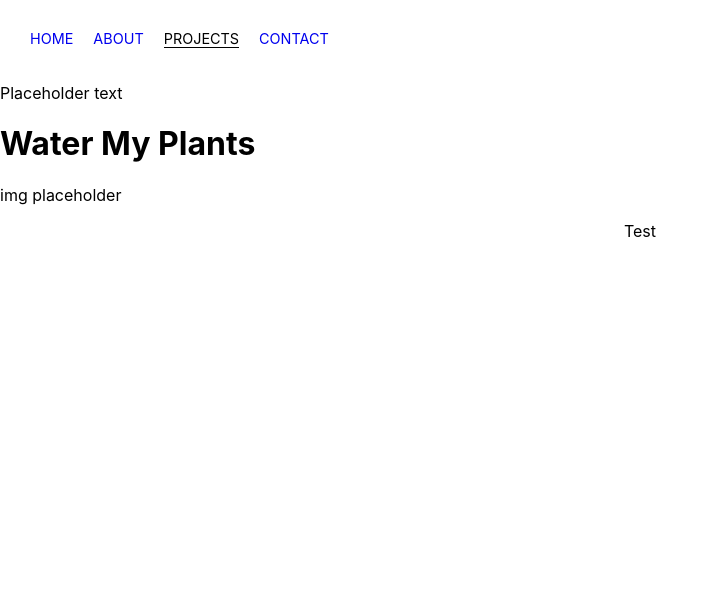
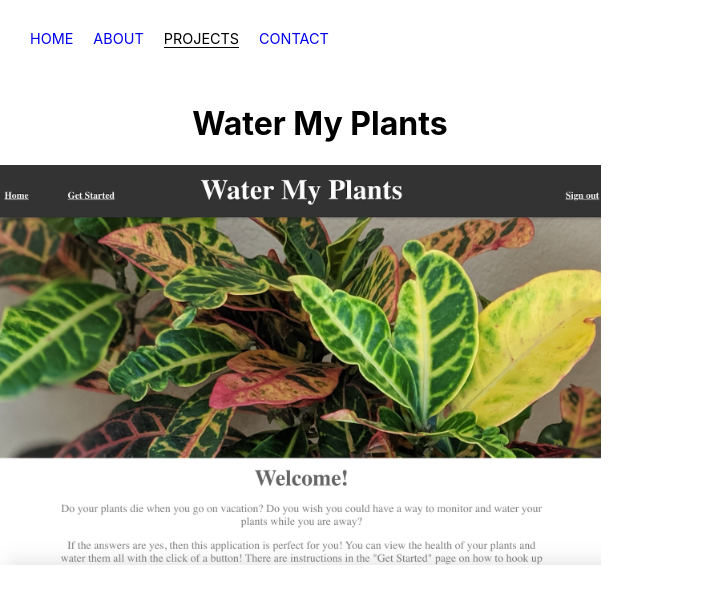
Before and after one commit to annierm18/portfolio-2020, a React (Create React App) app: page /projects in a window 1280 px wide. Shown: the top 604 px of the page, without its empty margins (0-719 px from the left). Built offline with nearby package versions, Linux system fonts and the light colour scheme.

Commit message:
added an image to the projects page and did some scss styling

```diff
--- a/src/App.js
+++ b/src/App.js
@@ -33,7 +33,6 @@ function App() {
       </Switch>
 
       <div className="App">
-      <header>Test</header>
       {/* <header className="App-header">
         <img src={logo} className="App-logo" alt="logo" />
         <p>
--- a/src/components/PortfolioProjects/ProjectItem.js
+++ b/src/components/PortfolioProjects/ProjectItem.js
@@ -2,6 +2,10 @@ import React, { Component } from "react";
 // import WaterPlant from './waterPlant';
 // import { Container, Row, Col } from "reactstrap";
 // import { Link } from 'react-router-dom';
+
+import '../../style/ProjectItem.scss';
+
+import img from '../../assets/WaterMyPlantsPhoto.png';
 
 export default class ProjectItem extends Component {
     constructor(props) {
@@ -22,27 +26,18 @@ export default class ProjectItem extends Component {
     // const { img, name, index } = this.props.project;
     const showBack = this.state.showBack;
 
-    const pStyle = {
-        width: "220px"
-      };
-
-      const iStyle = {
-        width: "220px",
-        paddingTop: "30px"
-      };
 
     return (
-        <div>
-            <h1>Water My Plants</h1>
-            <div onClick={this.onItemClickHandler} className='plant-items-wrapper__plant'>
+        <div className='water-my-plants' >
+            <h1 className='water-my-plants__header'>Water My Plants</h1>
+            <div onClick={this.onItemClickHandler} className='water-my-plants__block'>
                 { showBack ?
-                    <div style={iStyle}  className='plant-items-wrapper__plant__back'>
-                        <h1>Using a Raspberry Pi, Heroku, m2x IOT cloud service library, ReactJS, and Visual Studio Code, I built an application that allows users to click a button to water their plants and view live data from their plants </h1>
+                    <div className='water-my-plants__block__back'>
+                        Using a Raspberry Pi, Heroku, m2x IOT cloud service library, ReactJS, and Visual Studio Code, I built an application that allows users to click a button to water their plants and view live data from their plants
                     </div>
                 :
-                    <div onClick={this.onItemClickHandler} className='plant-items-wrapper__plant__front'>
-                        {/* <img src={img} alt="plant" className='plant-items-wrapper__plant__front__plant-image'/> */}
-                        <p>img placeholder</p>
+                    <div onClick={this.onItemClickHandler} className='water-my-plants'>
+                        <img src={img} alt="plant" className='water-my-plants__block__image'/>
                     </div>
                 }
                 {/* <div className='plant-items-wrapper__plant__button'>
--- a/src/components/pages/Projects.js
+++ b/src/components/pages/Projects.js
@@ -5,7 +5,6 @@ import ProjectItem from "../PortfolioProjects/ProjectItem";
 export default function() {
     return (
         <div>
-           Placeholder text
            <ProjectItem />
         </div>
 
--- /dev/null
+++ b/src/style/ProjectItem.scss
@@ -0,0 +1,24 @@
+.water-my-plants {
+    width: 50vw;
+    height: 400px;
+
+    &__header {
+        text-align: center;
+    }
+
+    &__block {
+        &__back {
+
+            width: 100%;
+            font-size: 20px;
+            text-align: center;
+            padding-top: 30px;
+        }
+
+        &__image {
+            max-height: 100%;
+            max-width: 100%;
+        }
+    }
+
+}
```
Also changed, not shown: src/assets/WaterMyPlantsPhoto.png (added).
